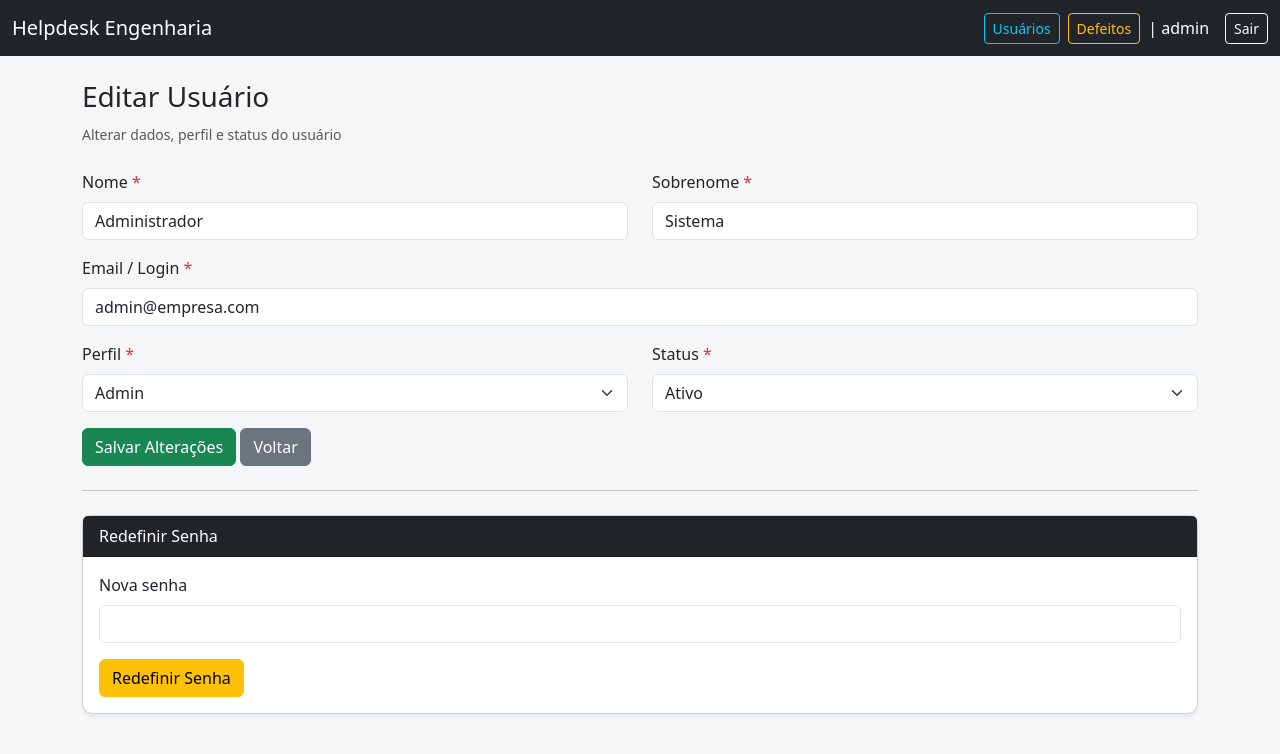
After one commit to filipecrysthian/helpdesk-engenharia, a Flask app: page /admin/users/1/edit in a window 1280 px wide. The commit adds this page. Shown: the top 754 px of the page. Run offline with Flask 3, Linux system fonts and the light colour scheme; a user stored in the database is signed in; some libraries are stand-ins or nearby versions.

Commit message:
criação de usuario pelo perfil do administrador

```diff
--- /dev/null
+++ b/templates/admin_user_edit.html
@@ -0,0 +1,73 @@
+{% extends "base.html" %}
+
+{% block content %}
+
+<h3>Editar Usuário</h3>
+<small class="text-muted">Alterar dados, perfil e status do usuário</small>
+
+<form method="POST" class="mt-4">
+
+    <div class="row">
+        <div class="col-md-6 mb-3">
+            <label class="form-label">Nome <span class="text-danger">*</span></label>
+            <input type="text" name="first_name" class="form-control" value="{{ user.first_name }}" required>
+        </div>
+
+        <div class="col-md-6 mb-3">
+            <label class="form-label">Sobrenome <span class="text-danger">*</span></label>
+            <input type="text" name="last_name" class="form-control" value="{{ user.last_name }}" required>
+        </div>
+    </div>
+
+    <div class="mb-3">
+        <label class="form-label">Email / Login <span class="text-danger">*</span></label>
+        <input type="email" name="email" class="form-control" value="{{ user.email }}" required>
+    </div>
+
+    <div class="row">
+        <div class="col-md-6 mb-3">
+            <label class="form-label">Perfil <span class="text-danger">*</span></label>
+            <select name="role" class="form-select" required>
+                <option value="solicitante" {% if user.role=="solicitante" %}selected{% endif %}>Solicitante</option>
+                <option value="engenharia" {% if user.role=="engenharia" %}selected{% endif %}>Engenharia</option>
+                <option value="gestor" {% if user.role=="gestor" %}selected{% endif %}>Gestor</option>
+                <option value="admin" {% if user.role=="admin" %}selected{% endif %}>Admin</option>
+            </select>
+        </div>
+
+        <div class="col-md-6 mb-3">
+            <label class="form-label">Status <span class="text-danger">*</span></label>
+            <select name="active" class="form-select" required>
+                <option value="1" {% if user.active %}selected{% endif %}>Ativo</option>
+                <option value="0" {% if not user.active %}selected{% endif %}>Inativo</option>
+            </select>
+        </div>
+    </div>
+
+    <button type="submit" class="btn btn-success">Salvar Alterações</button>
+    <a href="{{ url_for('admin_users') }}" class="btn btn-secondary">Voltar</a>
+
+</form>
+
+<hr class="my-4">
+
+<div class="card shadow-sm">
+    <div class="card-header bg-dark text-white">
+        Redefinir Senha
+    </div>
+
+    <div class="card-body">
+        <form method="POST" action="{{ url_for('admin_user_reset_password', user_id=user.id) }}">
+            <div class="mb-3">
+                <label class="form-label">Nova senha</label>
+                <input type="password" name="new_password" class="form-control" required>
+            </div>
+
+            <button type="submit" class="btn btn-warning">
+                Redefinir Senha
+            </button>
+        </form>
+    </div>
+</div>
+
+{% endblock %}
--- a/templates/base.html
+++ b/templates/base.html
@@ -30,6 +30,10 @@
             <div class="d-flex align-items-center">
 
                 {% if current_user.role == "admin" %}
+                <a href="{{ url_for('admin_users') }}" class="btn btn-outline-info btn-sm me-2">
+                    Usuários
+                </a>
+
                 <a href="{{ url_for('admin_defects') }}" class="btn btn-outline-warning btn-sm me-2">
                     Defeitos
                 </a>
```
Also changed, not shown: templates/admin_user_new.html (added, +57 -0 lines), templates/admin_users.html (added, +76 -0 lines).
